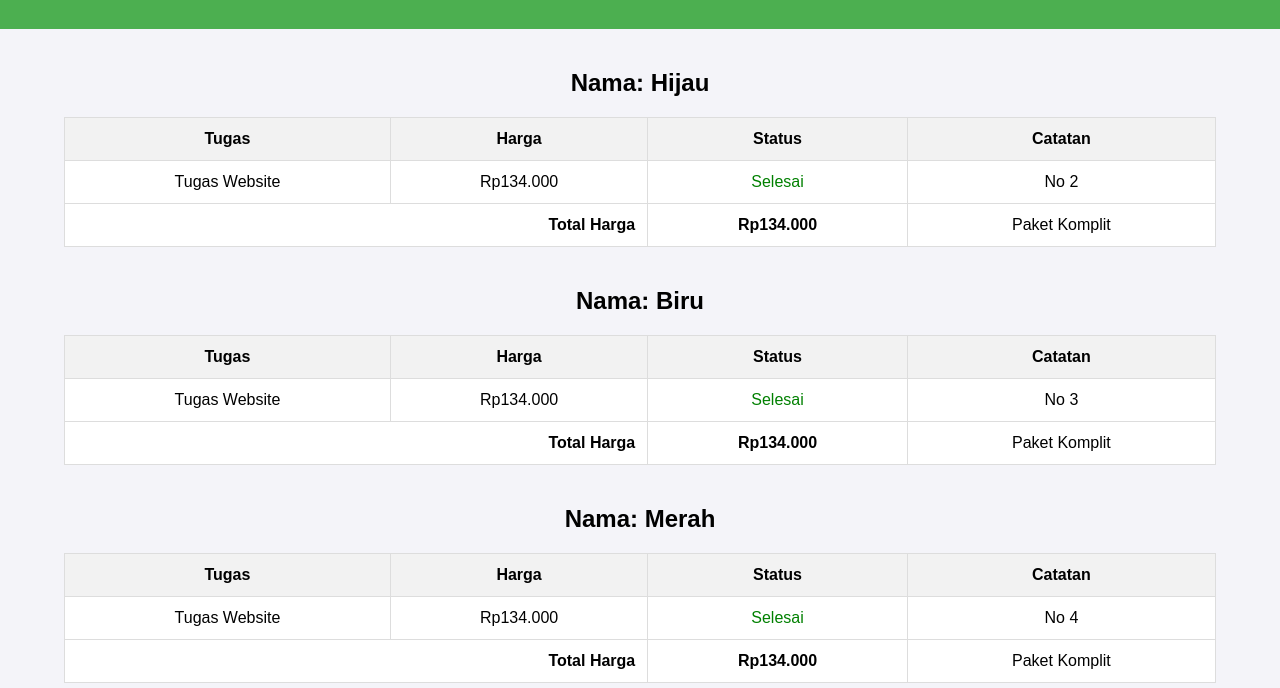
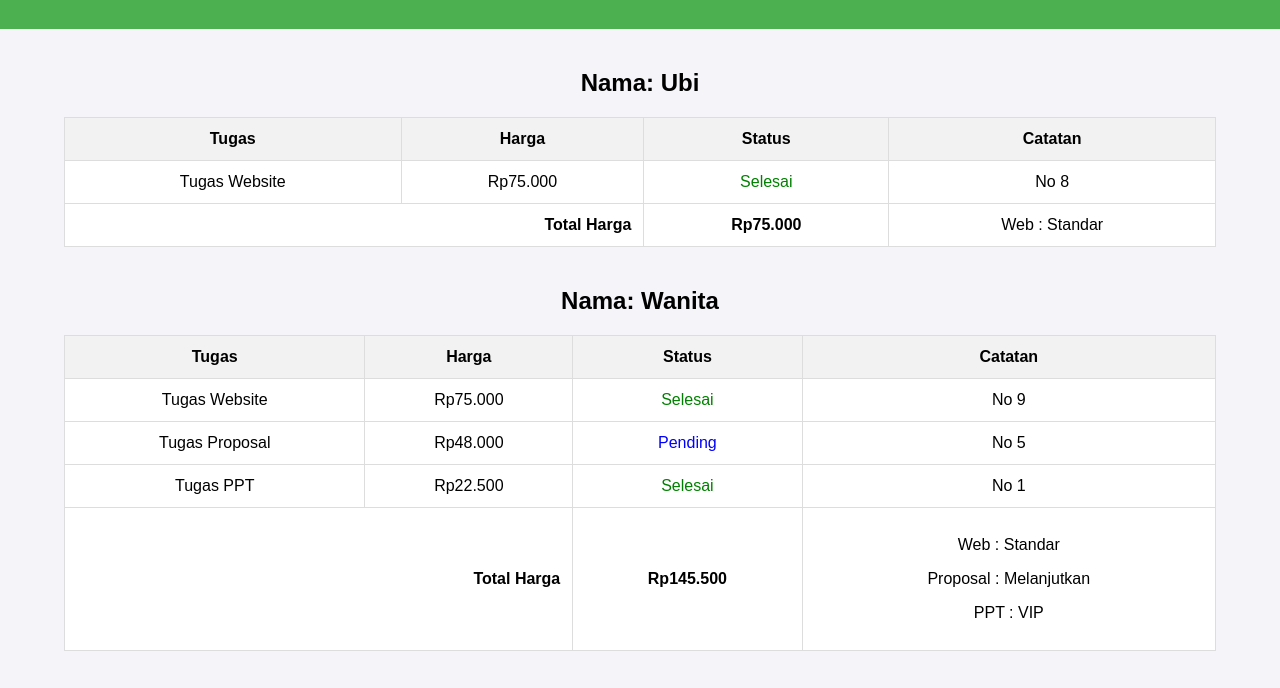
Before and after one commit to IQ-Kat/IQ-Kat.github.io, a plain HTML site: page Daftar/index.html in a window 1280 px wide. Shown: the part 71-759 px from the top of the page. Drawn offline with Linux system fonts and the light colour scheme.

Commit message:
Update index.html

```diff
--- a/Daftar/index.html
+++ b/Daftar/index.html
@@ -57,84 +57,6 @@
 <header>
     <h1>Pengumuman Daftar Tugas</h1>
 </header>
-
-<h2>Nama: Hijau</h2>
-<!-- Milda -->
-<table>
-    <thead>
-        <tr>
-            <th>Tugas</th>
-            <th>Harga</th>
-            <th>Status</th>
-            <th>Catatan</th>
-        </tr>
-    </thead>
-    <tbody>
-        <tr>
-            <td>Tugas Website</td>
-            <td>Rp134.000</td>
-            <td class="status-selesai">Selesai</td>
-            <td>No 2</td>
-        </tr>
-        <tr>
-            <td colspan="2" style="text-align: right;"><strong>Total Harga</strong></td>
-            <td><strong>Rp134.000</strong></td>
-            <td>Paket Komplit</td>
-        </tr>
-    </tbody>
-</table>
-
-<h2>Nama: Biru</h2>
-<!-- Fitria -->
-<table>
-    <thead>
-        <tr>
-            <th>Tugas</th>
-            <th>Harga</th>
-            <th>Status</th>
-            <th>Catatan</th>
-        </tr>
-    </thead>
-    <tbody>
-        <tr>
-            <td>Tugas Website</td>
-            <td>Rp134.000</td>
-            <td class="status-selesai">Selesai</td>
-            <td>No 3</td>
-        </tr>
-        <tr>
-            <td colspan="2" style="text-align: right;"><strong>Total Harga</strong></td>
-            <td><strong>Rp134.000</strong></td>
-            <td>Paket Komplit</td>
-        </tr>
-    </tbody>
-</table>
-
-<h2>Nama: Merah</h2>
-<!-- Anti -->
-<table>
-    <thead>
-        <tr>
-            <th>Tugas</th>
-            <th>Harga</th>
-            <th>Status</th>
-            <th>Catatan</th>
-        </tr>
-    </thead>
-    <tbody>
-        <tr>
-            <td>Tugas Website</td>
-            <td>Rp134.000</td>
-            <td class="status-selesai">Selesai</td>
-            <td>No 4</td>
-        </tr>
-        <tr>
-            <td colspan="2" style="text-align: right;"><strong>Total Harga</strong></td>
-            <td><strong>Rp134.000</strong></td>
-            <td>Paket Komplit</td>
-        </tr>
-    </tbody>
-</table>
 
 <h2>Nama: Ubi</h2>
 <!-- Yuni -->
@@ -237,31 +159,6 @@
         </tr>
     </tbody>
 </table>
-<h2>Nama: OmOm</h2>
-<!-- Iska -->
-<table>
-    <thead>
-        <tr>
-            <th>Tugas</th>
-            <th>Harga</th>
-            <th>Status</th>
-            <th>Catatan</th>
-        </tr>
-    </thead>
-    <tbody>
-        <tr>
-            <td>Tugas Website</td>
-            <td>Rp55.000</td>
-            <td class="status-selesai">Selesai</td>
-            <td>No 10</td>
-        </tr>
-        <tr>
-            <td colspan="2" style="text-align: right;"><strong>Total Harga</strong></td>
-            <td><strong>Rp55.500</strong></td>
-            <td>Melanjutkan-Memperbaiki-Bukan Mendesain</td>
-        </tr>
-    </tbody>
-</table>
 <h2>SIAPAPUN YANG SUDAH MEMILIKI NAMA DI ATAS TIDAK BISA MELAKUKAN PEMBATALAN SAAT PROYEK DALAM STATUS <i class="status-selesai">SELESAI</i> DAN <i class="status-proses">PROSES</i></h2>
 </body>
 </html>
```
